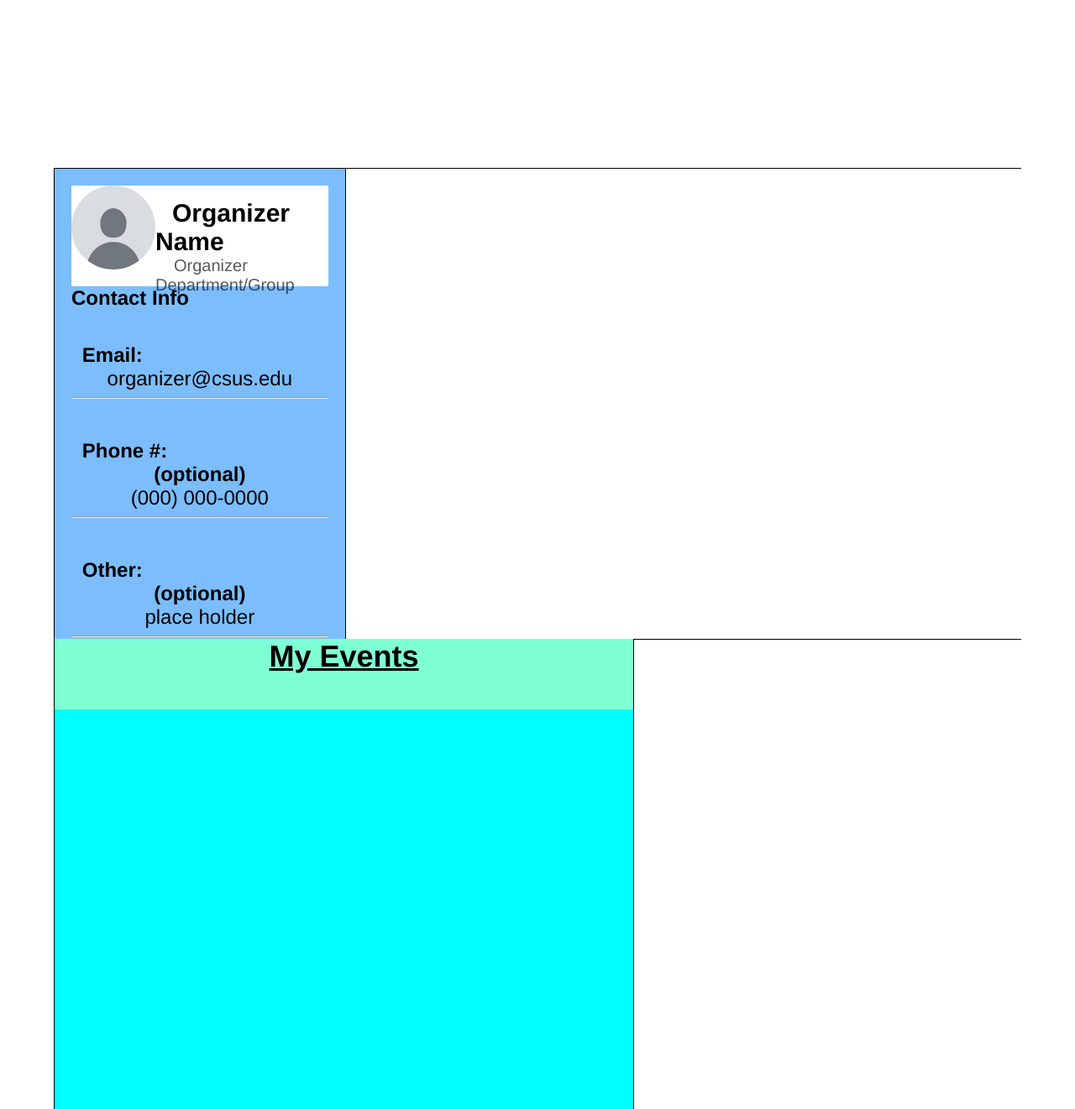
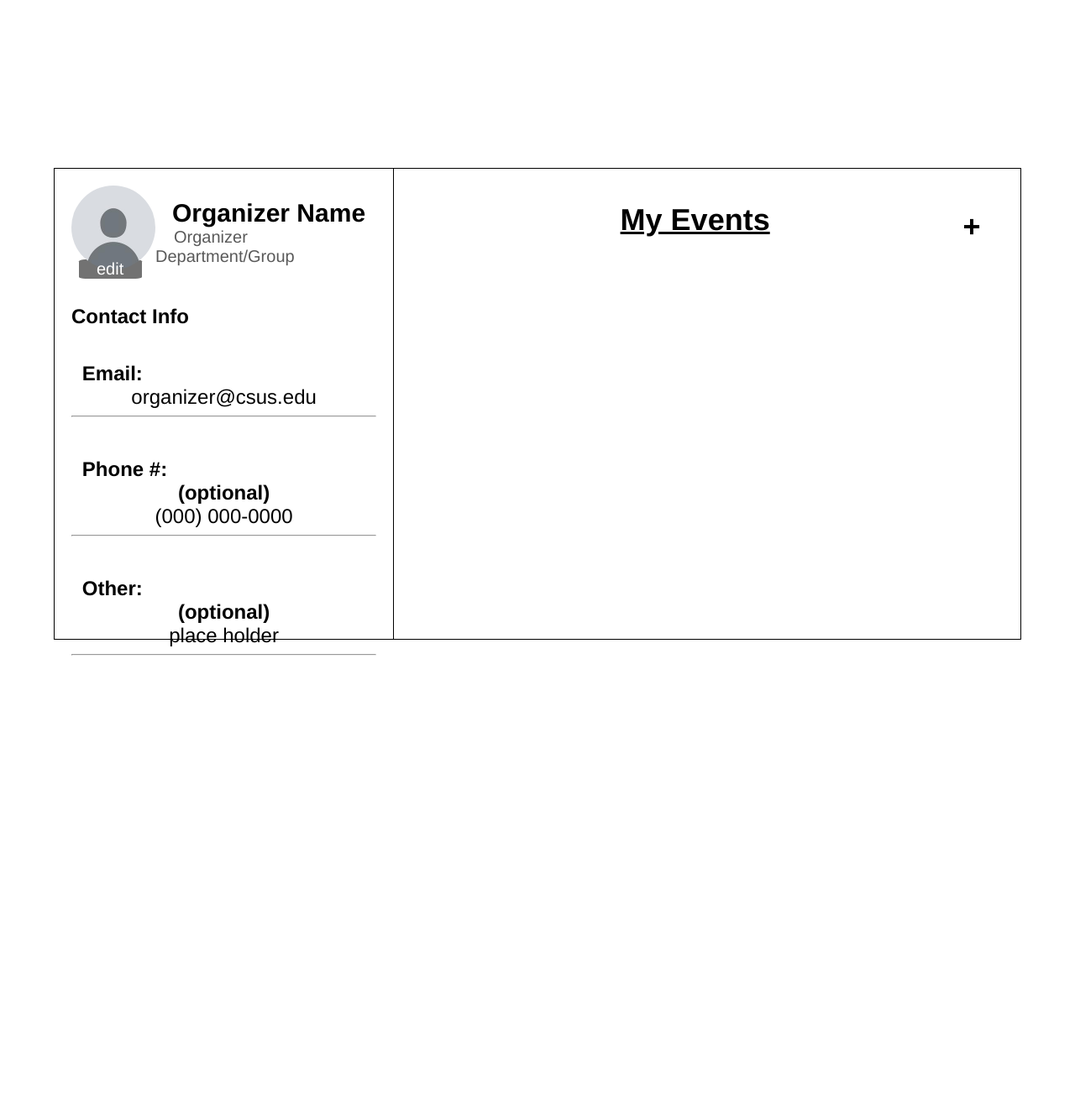
Before and after one commit to genelafrenier/vms, a PHP site: the page made by front-end/Admin Dash/index.html in a window 1280 px wide. Shown: the whole page at 84% size. After the commit the page ends 781 px from the top, so only its background shows below. Run offline with PHP 8.4, Linux system fonts and the light colour scheme.

Commit message:
need: script fixes & editable text fields

```diff
--- a/front-end/Admin Dash/app.js
+++ b/front-end/Admin Dash/app.js
@@ -0,0 +1,18 @@
+
+//pfp changer (currently not functioning)
+let pfp = document.getElementById("pfp");
+let inputFile = document.getElementById("pfp_change");
+
+inputFile.onchange = function(){
+    pfp.src = URL.createObjectURL(inputFile.files[0]);
+
+}
+
+
+//create event popup (currently not functioning)
+document.querySelector("#btn_add").addEventListener("click",function(){
+    document.querySelector(".popup").classList.add("active");
+});
+document.querySelector(".popup .close_btn").addEventListener("click",function(){
+    document.querySelector(".popup").classList.remove("active");
+});
--- a/front-end/Admin Dash/index.html
+++ b/front-end/Admin Dash/index.html
@@ -6,6 +6,7 @@
     <title>Admin Dash</title>
     <link rel="stylesheet" href="styles.css">
     <link rel="stylesheet" href="https://fonts.googleapis.com/css?family=Inter">
+    <script src="app.js"></script>
     <style>
     body {
         font-family: 'Inter';
@@ -16,17 +17,24 @@
     <!-- Hero Section -->
     <div class="main">
         <div class="main_container">
+            <div class="profile_container">
                 <div class="row">
                     <div class="column">
-                    <div class="profile_container">
                             <div class="profile_content">
-                            <div class="profile_top">
-                                <img src="images/default_profile.jpg">
+                                <div class = "profile_top">
+                                    <img src="images/default_profile.jpg" id="pfp">
+
                                     <p class="org_name_depart">
                                         <span class="name">Organizer Name<br /></span>
                                         <span class="depart">Organizer Department/Group</span>
                                     </p>
+
                                 </div>
+                                <div class="btn_pfp">
+                                    <label for="pfp_change">edit</label>
+                                    <input type="file" accept="image/jpeg, image/png, image/jpg" id="pfp_change">
+                                </div>
+                                <div class="profile_body">
                                     <div class="contact_head">Contact Info</div>
                                     <div class="email_head">Email:</div>
                                     <div class="email">organizer@csus.edu</div>
@@ -45,15 +53,70 @@
                                   <hr>
                                 </div>
                                 </div>
+
                             </div>
-
+                    </div>
                 </div>
             </div>
            <div class="column">
                     <div class="events_container">
                         <div class="events_content">
+                            <div class="row">
+                                <div class="spacer"></div>
+                            </div>
+                            <div class="row">
                                 <div class="events_head">My Events</div>
+                                <div class="create_event">
+                                    <button id="btn_add">+</button>
                                 </div>
+                            </div>
+                        </div>
+                    </div>
+            </div>
+        </div>
+    </div>
+    <div class="popup">
+        <div class="close_btn">&times;</div>
+        <div class="create_event">
+            <div class="row">
+                <div class="column">
+                    <div class="form_element">
+                        <label for="event_title">Event Title</label>
+                        <input type="text" id="event_title" placeholder="Enter event title">
+                    </div>
+                </div>
+                <div class="column">
+                    <div class="form_element">
+                        <label for="event_date">Date</label>
+                        <input type="date" id="event_date">
+                    </div>
+                </div>
+            </div>
+            <div class="row">
+                <div class="column">
+                    <div class="form_element">
+                        <label for="event_location">Location</label>
+                        <input type="text" id="event_location" placeholder="Enter location of event">
+                    </div>
+                </div>
+                <div class="column">
+                    <div class="form_element">
+                        <label for="event_time">Time</label>
+                        <input type="time" id="event_time">
+                    </div>
+                </div>
+            </div>
+            <div class="row">
+                <div class="event_description">
+                    <div class="form_element">
+                        <label for="event_description">Description</label>
+                        <input type="text" id="event_description" placeholder="Enter a description of the event">
+                    </div>
+                </div>
+            </div>
+            <div class="row">
+                <div class="btn_submit">
+                    <button>Submit</button>
                 </div>
             </div>
         </div>
--- a/front-end/Admin Dash/styles.css
+++ b/front-end/Admin Dash/styles.css
@@ -21,13 +21,12 @@
     height: 70vh;
     top: 25vh;
     left: 5%;
-
-
+    display: flex;
 }
 
 .profile_container {
-    background-color: rgb(124, 189, 253);
-    width: 30%;
+    background-color: white;
+    width: 35%;
     height: 70vh;
     border-right: 1px solid;
     border-left: 1px solid;
@@ -42,7 +41,7 @@
 .profile_top {
     background-color: white;
     display: flex;
-    height: 15vh;
+    height: 11vh;
 }
 
 
@@ -51,6 +50,28 @@
     height: 100px;
     border-radius: 50%;
 
+}
+
+.btn_pfp {
+    height: 10%;
+    padding-left: 1%;
+}
+
+.btn_pfp label {
+    font-family: "Inter-Regular", Helvetica;
+    color: rgb(255, 255, 255);
+    font-size: 20px;
+    width: 75px;
+    background-color: #727272;
+    display: block;
+    text-align: center;
+    border-radius: 10%;
+    margin-left: 5px;
+    cursor: pointer;
+}
+
+input {
+    display: none;
 }
 
 .name {
@@ -75,6 +96,8 @@
 
 }
 
+
+
 .contact_head {
     font-family: "Inter-Bold", Helvetica;
     font-weight: 700;
@@ -83,6 +106,8 @@
     letter-spacing: 0;
     line-height: normal;
     min-height: 5px;
+
+
 }
 
 .email_head {
@@ -94,6 +119,7 @@
     line-height: normal;
     margin-left: 1vw;
     padding-top: 5vh;
+
 }
 
 .phone_head {
@@ -106,6 +132,7 @@
     margin-left: 1vw;
     padding-top: 5vh;
 
+    width: 36%;
 }
 
 .other_head {
@@ -117,6 +144,8 @@
     line-height: normal;
     margin-left: 1vw;
     padding-top: 5vh;
+
+    width: 36%;
 }
 
 .email {
@@ -127,6 +156,7 @@
     letter-spacing: 0;
     line-height: normal;
     text-align: center;
+
 }
 
 .phone {
@@ -137,6 +167,7 @@
     letter-spacing: 0;
     line-height: normal;
     text-align: center;
+
 }
 
 .other {
@@ -147,6 +178,7 @@
     letter-spacing: 0;
     line-height: normal;
     text-align: center;
+
 }
 
 .phone_optional {
@@ -157,6 +189,7 @@
     letter-spacing: 0;
     line-height: normal;
     text-align: center;
+
 }
 
 .other_optional {
@@ -167,32 +200,141 @@
     letter-spacing: 0;
     line-height: normal;
     text-align: center;
+
 }
 
+
+
 .events_container {
-    background-color: antiquewhite;
-    width: 60%;
+
+    width: 100%;
     height: 70vh;
 }
 .events_content {
-    background-color: aqua;
+    background-color: white;
     height: 100%;
-    border-left: 1px solid;
     border-right: 1px solid;
     border-color: black;
 
 }
 
 .events_head {
-    background-color: aquamarine;
-    height: 15%;
-    text-align: center;
+    background-color: white;
+    width: 60%;
+    text-align: right;
     font-family: "Inter-Bold", Helvetica;
     font-weight: 700;
     color: #000000;
     font-size: 36px;
     text-decoration: underline;
 
+}
+
+.spacer {
+    background-color: white;
+    height: 5vh;
+}
+
+.create_event {
+    padding-left: 30%;
+    padding-top: 1%;
+}
+
+.create_event button {
+    cursor: pointer;
+    color: #000000;
+    background: transparent;
+    border: transparent;
+    font-family: "Inter-Bold", Helvetica;
+    font-weight: 700;
+    font-size: 36px;
+}
+
+.popup {
+    position: absolute;
+    top: -150%;
+    left: 50%;
+    opacity: 1;
+    transform: translate(-50%, -50%) scale(1.25);
+    border: 2px solid;
+    border-color: #000000;
+    height: 75vh;
+    width: 50vw;
+    background-color: white;
+    transition: top 0ms ease-in-out 200ms;
+}
+
+.popup.active {
+    top: 50%;
+    opacity: 1;
+    transform: translate(-50%, -50%) scale(1);
+    transition: top 0ms ease-in-out 200ms;
+}
+
+.popup .close_btn {
+    position: absolute;
+    top: 10px;
+    right: 10px;
+    width: 10px;
+    height: 15px;
+    cursor: pointer;
+    font-size: 36px;
+    margin-right: 20px;
+}
+
+.form_element {
+    margin: 15px 0px;
+}
+
+.form_element label {
+    font-size: 16px;
+    font-family: "Inter-Bold", Helvetica;
+    font-weight: 700;
+}
+
+.form_element input[type="text"],
+.form_element input[type="date"],
+.form_element input[type="time"] {
+    margin-top: 5px;
+    display: block;
+    width: 120%;
+    height: 50%;
+    padding: 10px;
+    outline: none;
+    border: 1px solid black;
+    background-color: #cecece;
+    font-size: 16px;
+}
+
+.event_description {
+    width: 38vw;
+    height: 25vh;
+}
+
+.event_description .form_element input[type="text"]{
+    width: 97%;
+    height: 20vh;
+}
+
+.btn_submit {
+    width: 100%;
+    text-align: center;
+}
+
+.btn_submit button {
+    width: 30%;
+    background: #c4b581;
+    border-radius: 50px;
+    height: 60px;
+
+}
+
+.popup .column {
+    padding-right: 15%;
+}
+
+.popup .row {
+    padding-bottom: 5%;
 }
 
 .column {
```
Lines whose indentation alone changed are shown as unchanged.
